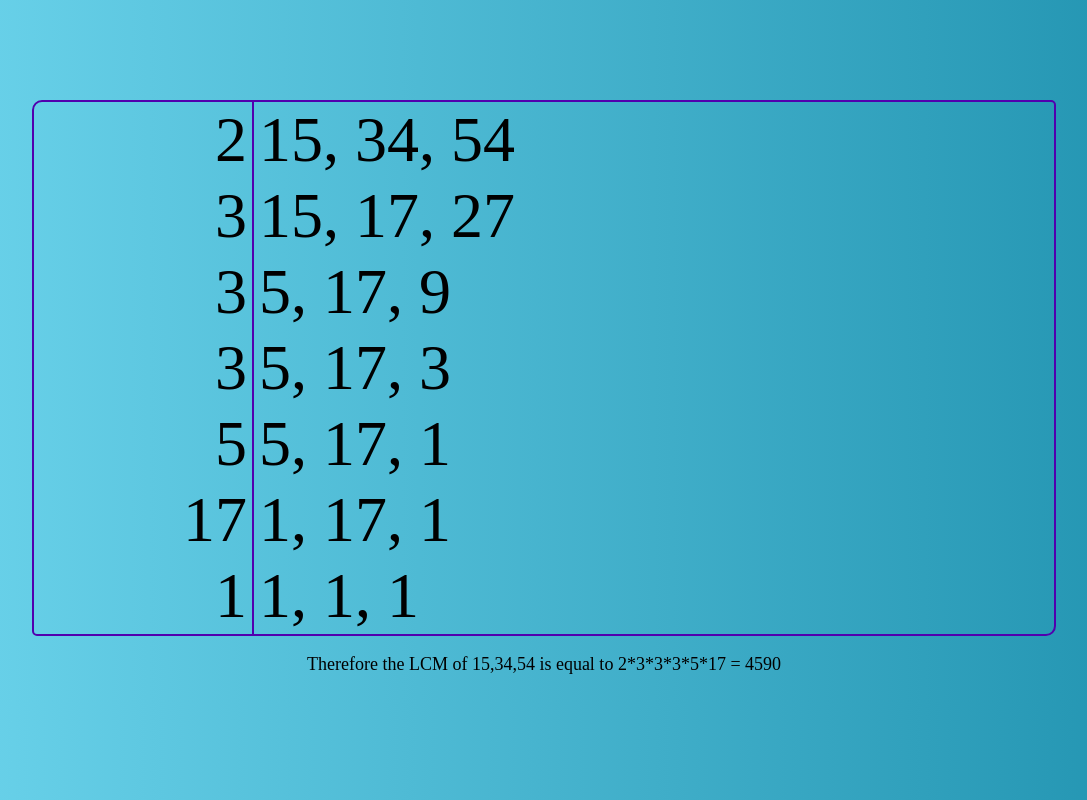
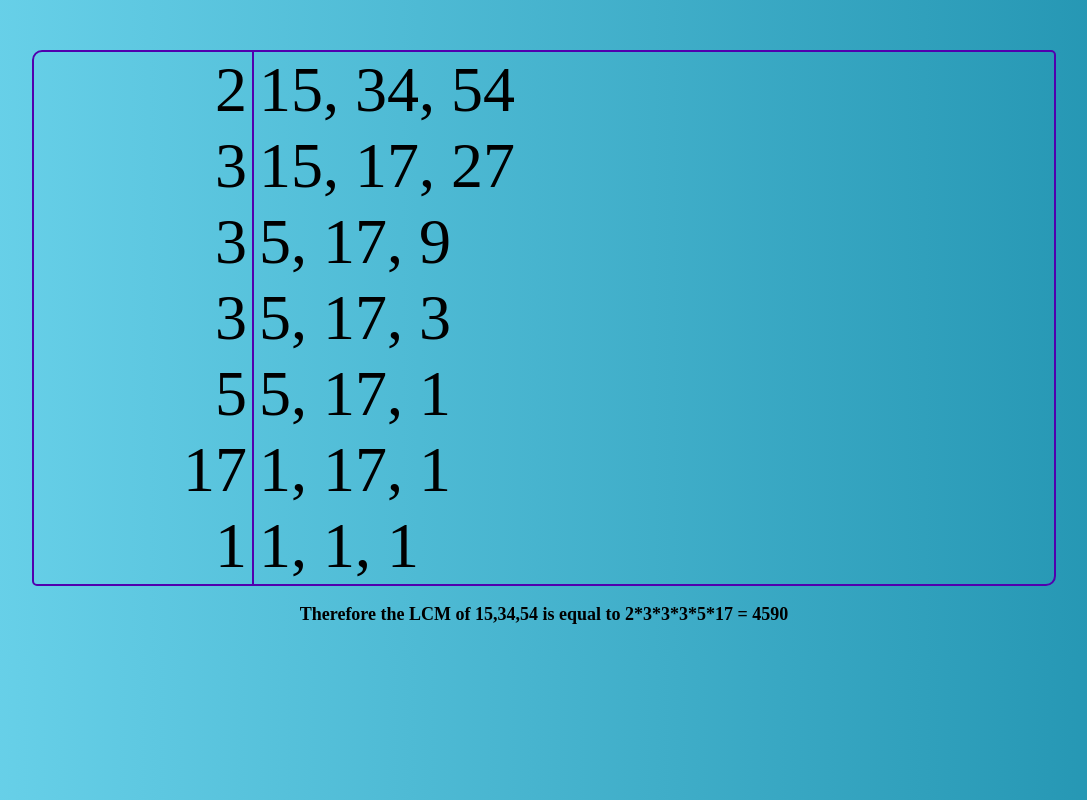
Before and after one commit to sammychinedu2ky/LCM-display-in-table, a plain HTML site: page index.html in a window 1280 px wide. Both pictures are taken after a click on the button "Calculate". Shown: the whole page, without its empty margins (104-1191 px from the left). Drawn offline with Linux system fonts and the light colour scheme.

Commit message:
Update style.css

```diff
--- a/style.css
+++ b/style.css
@@ -9,7 +9,7 @@ background: linear-gradient(to right, #6dd5ed, #2193b0); /* W3C, IE 10+/ Edge, F
     overflow:hidden;
 }
 div{
-    margin-top:100px;
+    margin-top:50px;
     align-items: center;
     justify-content: center;
     width:100%;
@@ -110,4 +110,5 @@ p{
     font-size:18px;
     padding-left:12px;
     padding-right:12px;
+    font-weight:bold;
 }
```
